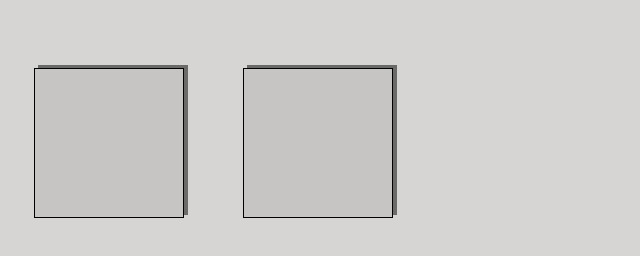
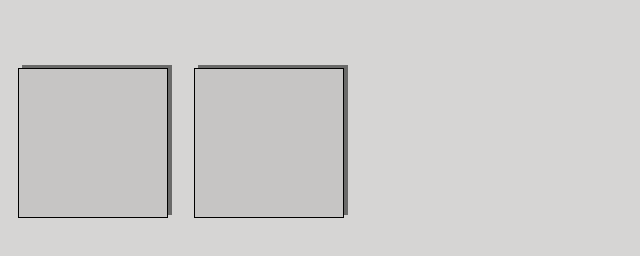
Before and after one commit to tinozhv/tino-website, a plain HTML site: page paper-stacks/index.html in a window 1280 px wide. Shown: the whole page, without its empty margins (0-640 px from the left). Drawn offline with Linux system fonts and the light colour scheme.

Commit message:
messing with margins some more

```diff
--- a/styles/paper-stacks-style.css
+++ b/styles/paper-stacks-style.css
@@ -7,9 +7,9 @@ button {
   max-width: 150px;        /* Don't get larger than 150px */
   max-height: 150px;
 
-  margin-left: 2vw;
+  margin-left: 10px;
   margin-top: 7.5vh;
-  margin-right: 2.35vw;
+  margin-right: 12px;
 
   background-color: #c6c5c4;
   border: 1px solid black;
```
